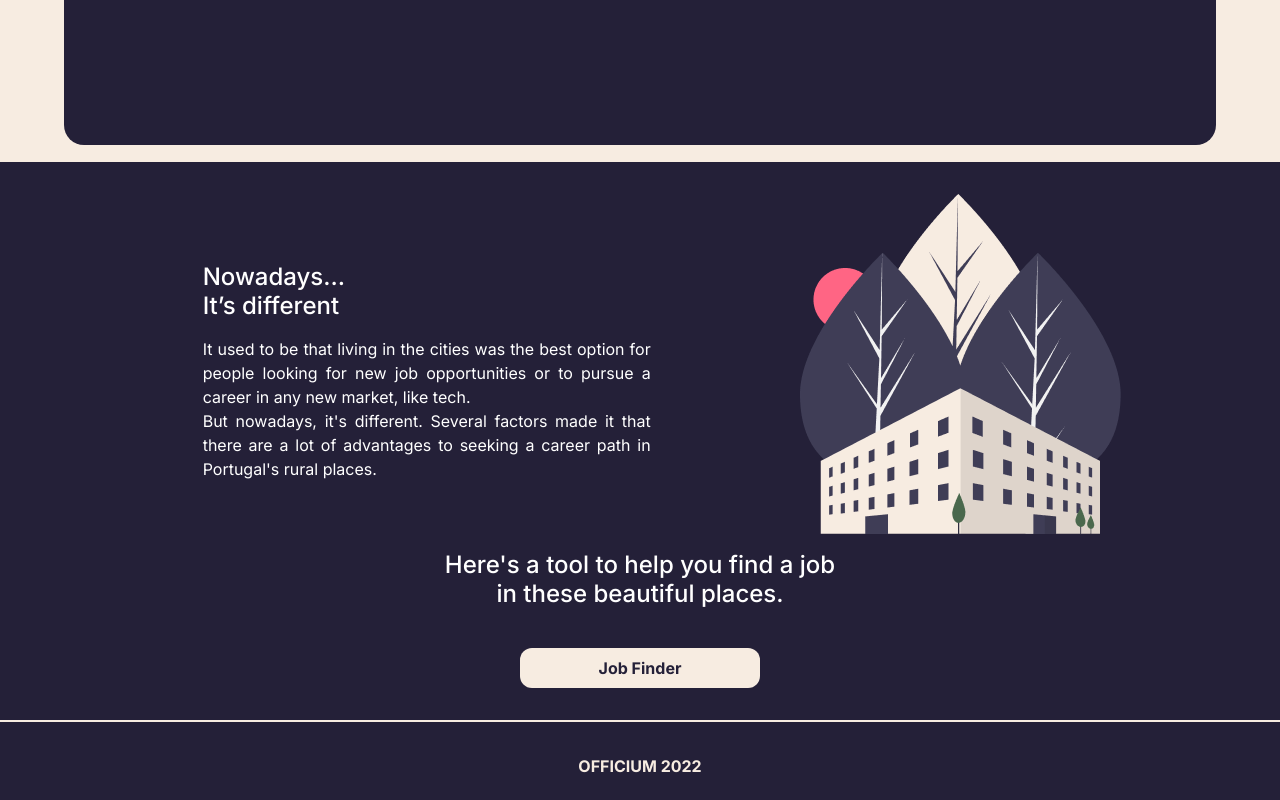
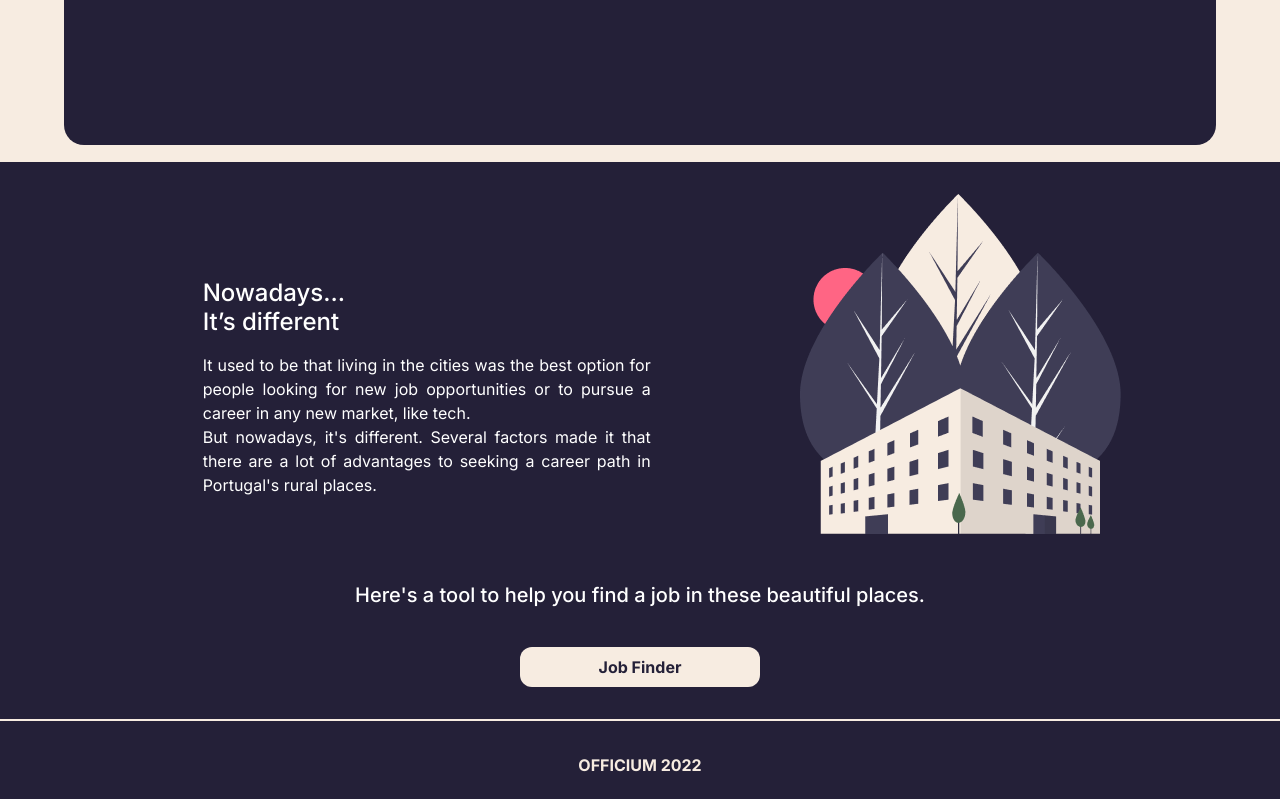
Before and after one commit to gitHubTiagoMarques/officium, a React (Create React App) app: page / in a window 1280 px wide. Shown: the part 1432-2232 px from the top of the page. Built offline with nearby package versions, Linux system fonts and the light colour scheme.

Commit message:
ultima parte da homepage v5

```diff
--- a/src/App.css
+++ b/src/App.css
@@ -271,6 +271,10 @@ nav{
 
 /*||||||||||||||||||||||||||||||||||||||||||||||||||| media querrys |||||||||||||||||||||||||||||||||||||||||||||*/
 @media (min-width: 576px){
+  .nowadays .titlecarro{
+    margin: 3rem auto 1rem auto !important;
+    font-size: 1.5em;
+  }
 .hero{
   flex-direction: row;
 }
@@ -362,6 +366,9 @@ nav{
   justify-content: center;
   height: calc(100vh - 10rem);
 }
+.nowadays .titlecarro{
+  margin-top: 10px;
+}
 .subnowadays{
   color: white;
   margin: 10vw 2em 10vw 2em;
@@ -378,9 +385,10 @@ nav{
   text-align: center !important;
   width: auto !important;
   margin: auto;
+  font-size: calc(15px + 0.390625vw);
 }
 .jobfind{
-  object-fit: scale-down;
+  text-size-adjust: auto;
 }
 @media (min-width: 768px){
   .subnowadays{
--- a/src/components/nowadays.js
+++ b/src/components/nowadays.js
@@ -10,7 +10,7 @@ export function Nowadays (){
             <div className={'col-sm-12 col-md-4 d-none d-md-block'}>
                 <img className={'nowadaysimg'} src={image}/>
             </div>
-            <div className={'col-sm-12 col-md-4 jobfind'}>
+            <div className={'jobfind col-md-10 col-sm-12'}>
                 <h1 className={'titlecarro'}>Here's a tool to help you find a job in these beautiful places.</h1>
                 <button className={"call"}>Job Finder</button>
             </div>
```
